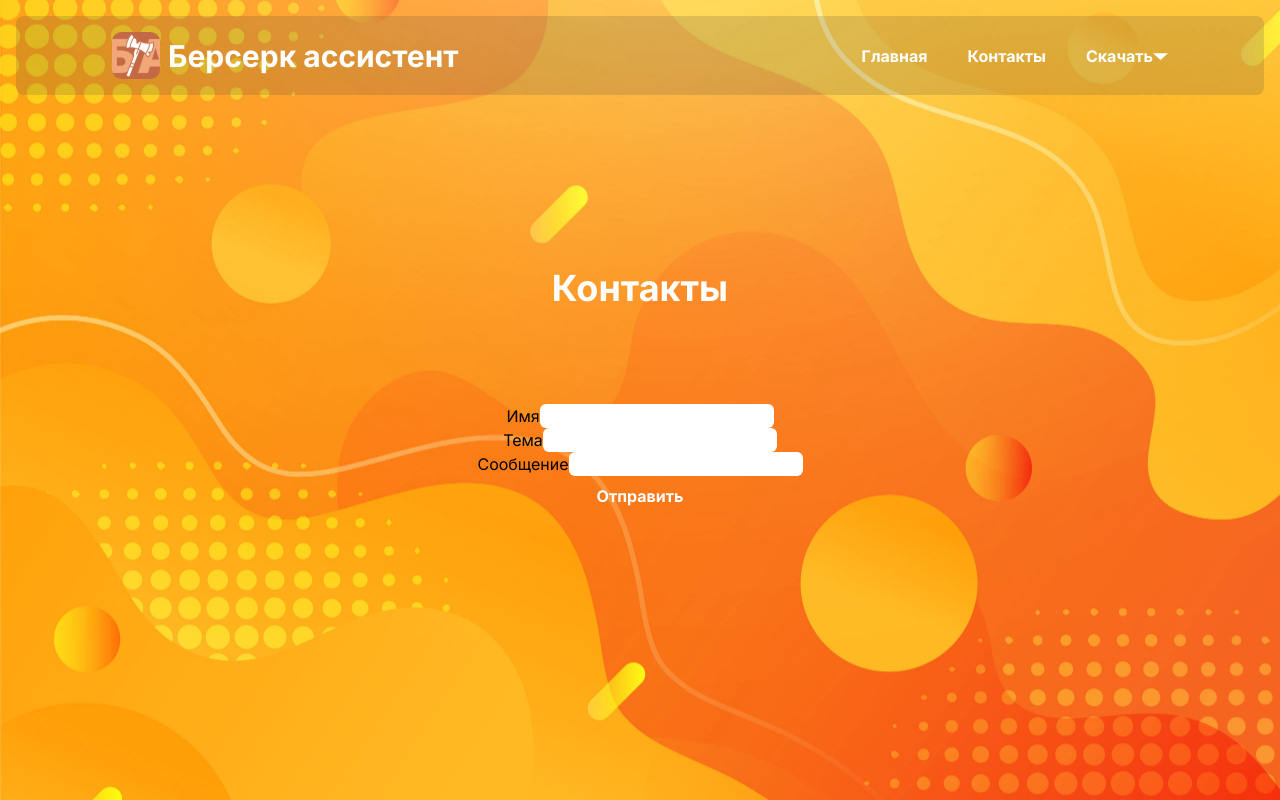
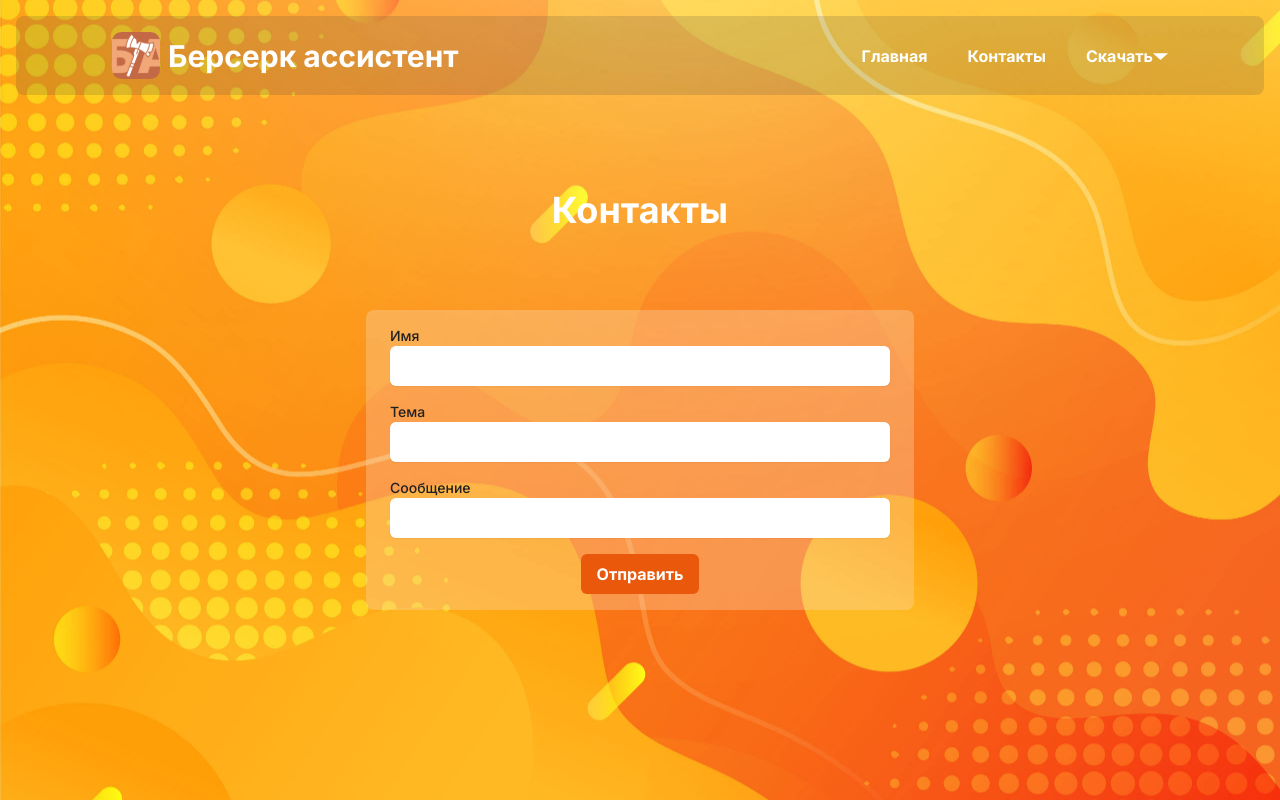
Before and after one commit to sknsdev/berserk_website, a Next.js app: page /contacts in a window 1280 px wide. Built offline with nearby package versions, Linux system fonts and the light colour scheme.

Commit message:
form fix

```diff
--- a/src/app/contacts/page.tsx
+++ b/src/app/contacts/page.tsx
@@ -1,12 +1,68 @@
-import ContactsClient from '@/features/contactsForm/contactsFormClient';
+'use client';
+import React, { useState, ChangeEvent, FormEvent } from 'react';
+import { FormField, formFields } from '@/models/form/formFields';
 
-const ContactsPage = () => {
+const Contacts: React.FC = () => {
+  const [formData, setFormData] = useState<{ [key: string]: string }>(() => {
+    const initialState: { [key: string]: string } = {};
+    formFields.forEach((field) => {
+      initialState[field.name] = '';
+    });
+    return initialState;
+  });
+
+  const handleChange = (e: ChangeEvent<HTMLInputElement | HTMLTextAreaElement>) => {
+    const { name, value } = e.target;
+    setFormData({
+      ...formData,
+      [name]: value,
+    });
+  };
+
+  const handleSubmit = async (e: FormEvent) => {
+    e.preventDefault();
+
+    const response = await fetch('/api/contact', {
+      method: 'POST',
+      headers: {
+        'Content-Type': 'application/json',
+      },
+      body: JSON.stringify(formData),
+    });
+
+    if (response.ok) {
+      console.log('Форма отправлена успешно');
+    } else {
+      console.error('Ошибка при отправке формы');
+    }
+  };
+
   return (
     <main className="bg-hero-pattern bg-center bg-cover relative w-full min-h-screen flex flex-col items-center justify-center">
       <h1 className="text-center font-bold text-4xl text-white mb-20">Контакты</h1>
-      <ContactsClient />
+      <form onSubmit={handleSubmit} className="flex flex-col items-center px-6 bg-[#fad6ac5b] rounded-lg p-4">
+        {formFields.map((field: FormField) => (
+          <div key={field.name} className="mb-4 ">
+            <label htmlFor={field.name} className="block text-sm font-medium text-foreground">
+              {field.label}
+            </label>
+            <input
+              type="text"
+              id={field.name}
+              name={field.name}
+              value={formData[field.name]}
+              onChange={handleChange}
+              required
+              className="p-2 block sm:w-64 shadow-sm sm:text-sm border-gray-300 rounded-md w-[500px]"
+            />
+          </div>
+        ))}
+        <button type="submit" className="bg-mainColor px-4 py-2 font-bold hover:bg-foreground hover:duration-300 rounded-md text-white">
+          Отправить
+        </button>
+      </form>
     </main>
   );
 };
 
-export default ContactsPage;
+export default Contacts;
```
Also changed, not shown: src/features/downloadButton/index.tsx (+0 -36 lines).
